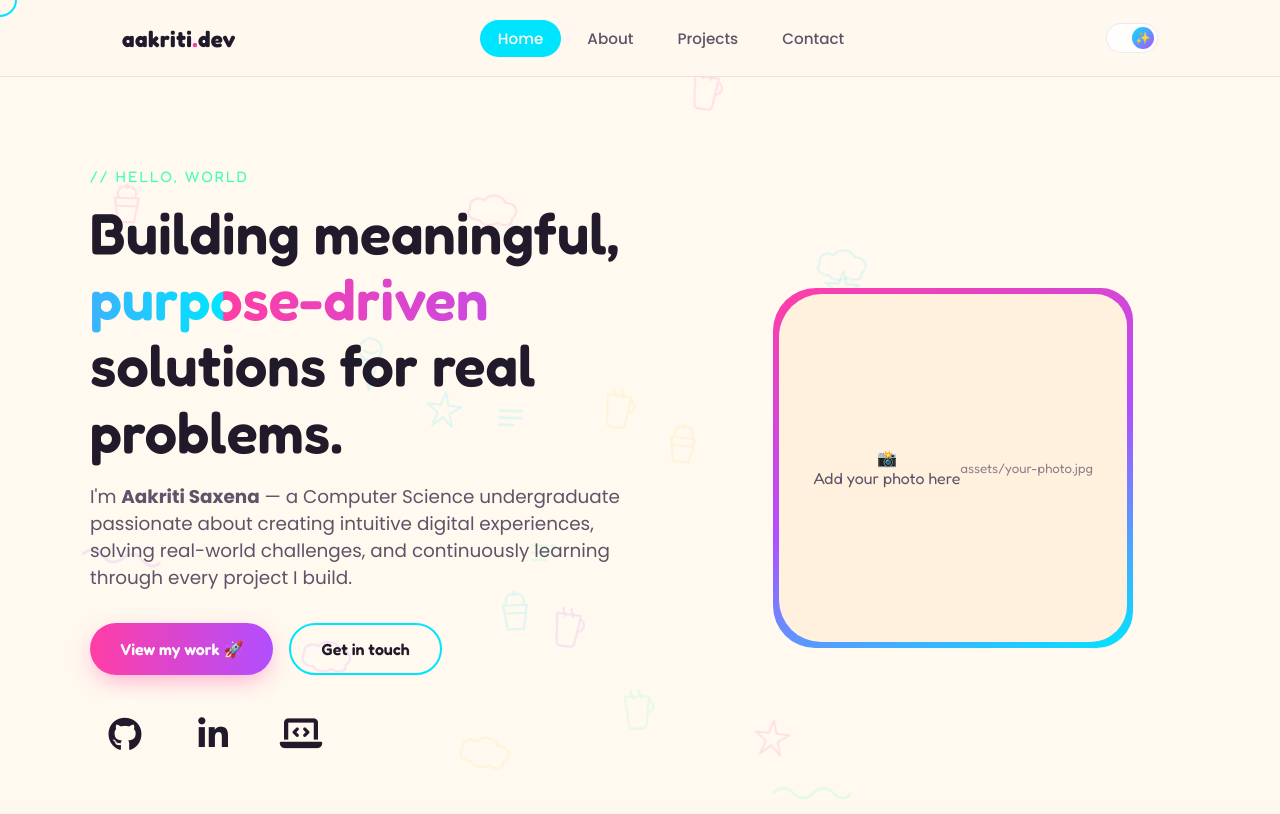
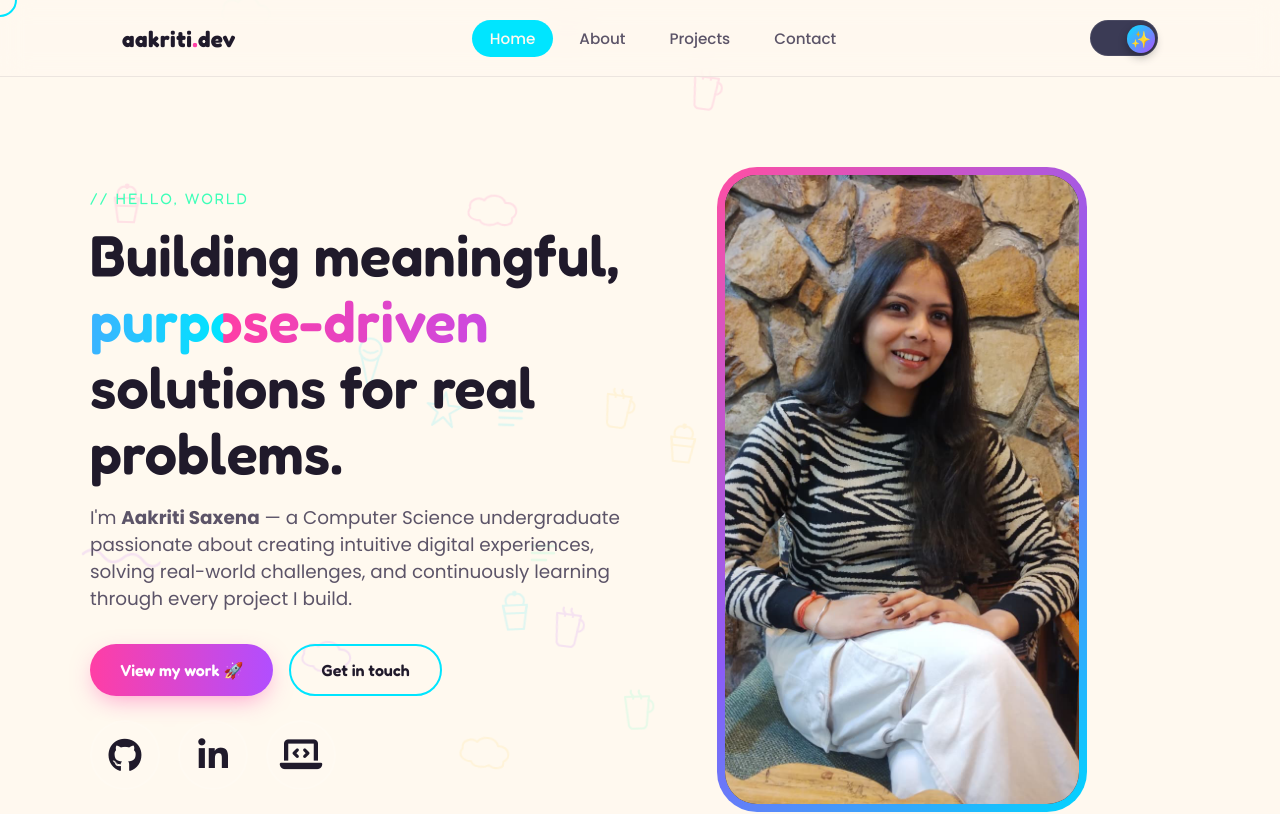
Before and after one commit to AakritiSaxena32/Portfolio, a plain HTML site: page frontend/index.html in a window 1280 px wide. Shown: the top 814 px of the page. Drawn offline with Linux system fonts and the light colour scheme.

Commit message:
Complete portfolio website with contact form and UI improvements

```diff
--- a/backend/seed.js
+++ b/backend/seed.js
@@ -13,7 +13,7 @@ const projects = [
     description: 'A Spring Boot travel planner integrated with the Gemini API to generate day-wise trip itineraries based on user preferences, budget, and destination.',
     tech: ['Java', 'Spring Boot', 'HTML', 'CSS', 'Gemini API'],
     liveUrl: '',
-    codeUrl: 'https://github.com/AakritiSaxena32',
+    codeUrl: '"https://github.com/AakritiSaxena32/Trip-Planner"',
     featured: true,
     order: 1
   },
@@ -23,7 +23,7 @@ const projects = [
     description: 'A hybrid Ant Colony Optimization + Genetic Algorithm model that finds optimal routes under real-time traffic conditions, solving an NP-hard TSP variant with an interactive visualizer.',
     tech: ['JavaScript', 'HTML', 'CSS'],
     liveUrl: '',
-    codeUrl: 'https://github.com/AakritiSaxena32',
+    codeUrl: 'https://github.com/AakritiSaxena32/Smart-Route-Finder',
     featured: true,
     order: 2
   },
@@ -33,7 +33,7 @@ const projects = [
     description: 'A machine learning system that flags fraudulent transactions using a Random Forest Classifier on unbalanced data — achieved an 86.96% F1-score and 99.95% accuracy.',
     tech: ['Python', 'Scikit-learn', 'Pandas'],
     liveUrl: '',
-    codeUrl: 'https://github.com/AakritiSaxena32',
+    codeUrl: 'https://github.com/AakritiSaxena32/Credit-Card-Fraud-Detection-System',
     featured: false,
     order: 3
   }
--- a/frontend/css/style.css
+++ b/frontend/css/style.css
@@ -237,34 +237,35 @@ h1, h2, h3, h4 {
   background: var(--cyan);
 }
 
-.theme-toggle {
-  width: 52px;
-  height: 30px;
-  border-radius: 999px;
-  border: 1px solid var(--card-border);
-  background: var(--card-bg);
-  position: relative;
-  cursor: pointer;
-  flex-shrink: 0;
+.theme-toggle{
+    width:68px;
+    height:36px;
+    border-radius:999px;
+    background:#3b3b55;
+    border:1px solid rgba(255,255,255,.08);
+    position:relative;
+    cursor:pointer;
+    transition:.3s;
 }
 
-.theme-toggle .knob {
-  position: absolute;
-  top: 3px;
-  left: 3px;
-  width: 22px;
-  height: 22px;
-  border-radius: 50%;
-  background: linear-gradient(135deg, var(--yellow), var(--pink));
-  transition: transform var(--transition);
-  display: flex;
-  align-items: center;
-  justify-content: center;
-  font-size: 12px;
+.theme-toggle .knob{
+    position:absolute;
+    left:4px;
+    top:4px;
+    width:28px;
+    height:28px;
+    border-radius:50%;
+    background:#ffffff;
+    display:flex;
+    align-items:center;
+    justify-content:center;
+    font-size:16px;
+    transition:.3s;
+    box-shadow:0 4px 10px rgba(0,0,0,.3);
 }
 
 [data-theme="light"] .theme-toggle .knob {
-  transform: translateX(22px);
+  transform: translateX(32px);
   background: linear-gradient(135deg, var(--cyan), var(--violet));
 }
 
@@ -365,16 +366,12 @@ h1, h2, h3, h4 {
 
 .hero .cta-row { display: flex; gap: 16px; flex-wrap: wrap; }
 
-.photo-frame {
-  position: relative;
-  width: 100%;
-  max-width: 360px;
-  margin: 0 auto;
-  aspect-ratio: 1;
-  border-radius: 36px;
-  background: linear-gradient(160deg, var(--pink), var(--violet), var(--cyan));
-  padding: 6px;
-  animation: wobble 8s ease-in-out infinite;
+.photo-frame{
+    width:370px;
+    height:645px;
+    padding:8px;
+    border-radius:40px;
+    background:linear-gradient(135deg,#ff4fa3,#8b5cf6,#00d4ff);
 }
 
 @keyframes wobble {
@@ -382,20 +379,14 @@ h1, h2, h3, h4 {
   50% { border-radius: 44px 30px 36px 44px; }
 }
 
-.photo-frame .inner {
-  width: 100%;
-  height: 100%;
-  border-radius: inherit;
-  background: var(--bg-soft) center/cover no-repeat;
-  display: flex;
-  align-items: center;
-  justify-content: center;
-  overflow: hidden;
-  font-family: var(--font-display);
-  color: var(--text-dim);
-  text-align: center;
-  padding: 20px;
+.photo-frame .inner{
+    width:100%;
+    height:100%;
+    overflow:hidden;
+    border-radius:32px;
+    background:#181824;
 }
+
 
 .stat-row {
   display: grid;
@@ -795,3 +786,11 @@ a:focus-visible, button:focus-visible, input:focus-visible, textarea:focus-visib
     }
 
 }
+
+
+.profile-image{
+    width:100%;
+    height:100%;
+    object-fit:contain;
+    display:block;
+}
--- a/frontend/index.html
+++ b/frontend/index.html
@@ -1,14 +1,17 @@
 <!DOCTYPE html>
 <html lang="en">
+
 <head>
   <meta charset="UTF-8">
   <meta name="viewport" content="width=device-width, initial-scale=1.0">
   <title>Aakriti Saxena — CS Undergrad & Developer</title>
-<meta name="description" content="Portfolio of Aakriti Saxena, a Computer Science undergrad building ML, algorithms, and Java/Spring Boot projects.">
+  <meta name="description"
+    content="Portfolio of Aakriti Saxena, a Computer Science undergrad building ML, algorithms, and Java/Spring Boot projects.">
   <link rel="preconnect" href="https://fonts.googleapis.com">
   <link rel="stylesheet" href="https://cdnjs.cloudflare.com/ajax/libs/font-awesome/6.6.0/css/all.min.css">
   <link rel="stylesheet" href="css/style.css">
 </head>
+
 <body>
 
   <div class="page-wrap">
@@ -38,24 +41,26 @@
         <div class="reveal">
           <p class="eyebrow">// Hello, world</p>
           <h1>Building meaningful, <span class="gradient-text">purpose-driven</span> solutions for real problems.</h1>
-        <p class="lead">I'm <strong>Aakriti Saxena</strong> — a Computer Science undergraduate passionate about creating intuitive digital experiences, solving real-world challenges, and continuously learning through every project I build.</p>
+          <p class="lead">I'm <strong>Aakriti Saxena</strong> — a Computer Science undergraduate passionate about
+            creating intuitive digital experiences, solving real-world challenges, and continuously learning through
+            every project I build.</p>
           <div class="cta-row">
             <a href="projects.html" class="btn btn-primary">View my work 🚀</a>
             <a href="contact.html" class="btn btn-outline">Get in touch</a>
           </div>
           <div class="social-row" style="margin-top:24px;">
-          <a href="https://github.com/AakritiSaxena32" target="_blank" rel="noopener" aria-label="GitHub"><i class="fab fa-github"></i></a>
-          <a href="https://www.linkedin.com/in/aakriti-saxena-9a6048283/" target="_blank" rel="noopener" aria-label="LinkedIn"> <i class="fab fa-linkedin-in"></i></a>
-          <a href="https://leetcode.com/u/aakriti_saxena_32/" target="_blank" rel="noopener" aria-label="LeetCode"><i class="fa-solid fa-laptop-code"></i></a>
+            <a href="https://github.com/AakritiSaxena32" target="_blank" rel="noopener" aria-label="GitHub"><i
+                class="fab fa-github"></i></a>
+            <a href="https://www.linkedin.com/in/aakriti-saxena-9a6048283/" target="_blank" rel="noopener"
+              aria-label="LinkedIn"> <i class="fab fa-linkedin-in"></i></a>
+            <a href="https://leetcode.com/u/aakriti_saxena_32/" target="_blank" rel="noopener" aria-label="LeetCode"><i
+                class="fa-solid fa-laptop-code"></i></a>
           </div>
         </div>
 
         <div class="photo-frame reveal">
           <div class="inner">
-          <!-- Replace this div's background with your photo:
-               style="background-image:url('assets/your-photo.jpg')" -->
-          📸<br>Add your photo here<br>
-          <small style="opacity:.7">assets/your-photo.jpg</small>
+            <img src="assets/aakriti.jpg" alt="Aakriti Saxena" class="profile-image">
           </div>
         </div>
       </section>
@@ -81,7 +86,8 @@
         <div class="section-head reveal">
           <p class="eyebrow">What I Do</p>
           <h2>What I Do</h2>
-        <p>My interests revolve around solving problems, developing software, and continuously improving my skills.</p>
+          <p>My interests revolve around solving problems, developing software, and continuously improving my skills.
+          </p>
         </div>
 
         <div class="project-grid">
@@ -116,7 +122,7 @@
 
     <footer>
       <div class="container">
-      © <span id="year"></span> Aakriti. Built with vibrant colors and too many doodles.
+        © <span id="year"></span> Aakriti Saxena. Code. Create. Innovate.
       </div>
     </footer>
   </div>
@@ -125,4 +131,5 @@
   <script src="js/main.js"></script>
   <script>document.getElementById('year').textContent = new Date().getFullYear();</script>
 </body>
+
 </html>
```
Also changed, not shown: frontend/about.html (+2 -2 lines), frontend/contact.html (+1 -1 lines), frontend/projects.html (+1 -1 lines), frontend/assets/aakriti.jpg (added). Lines whose indentation alone changed are shown as unchanged.
